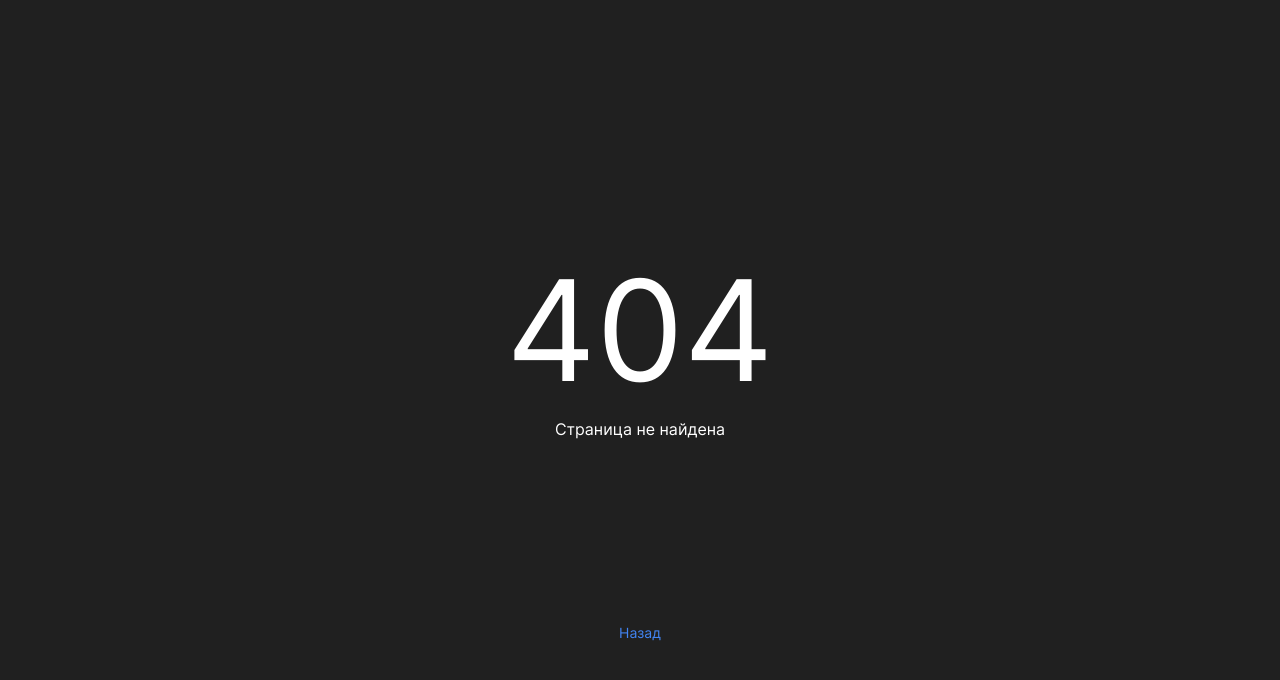
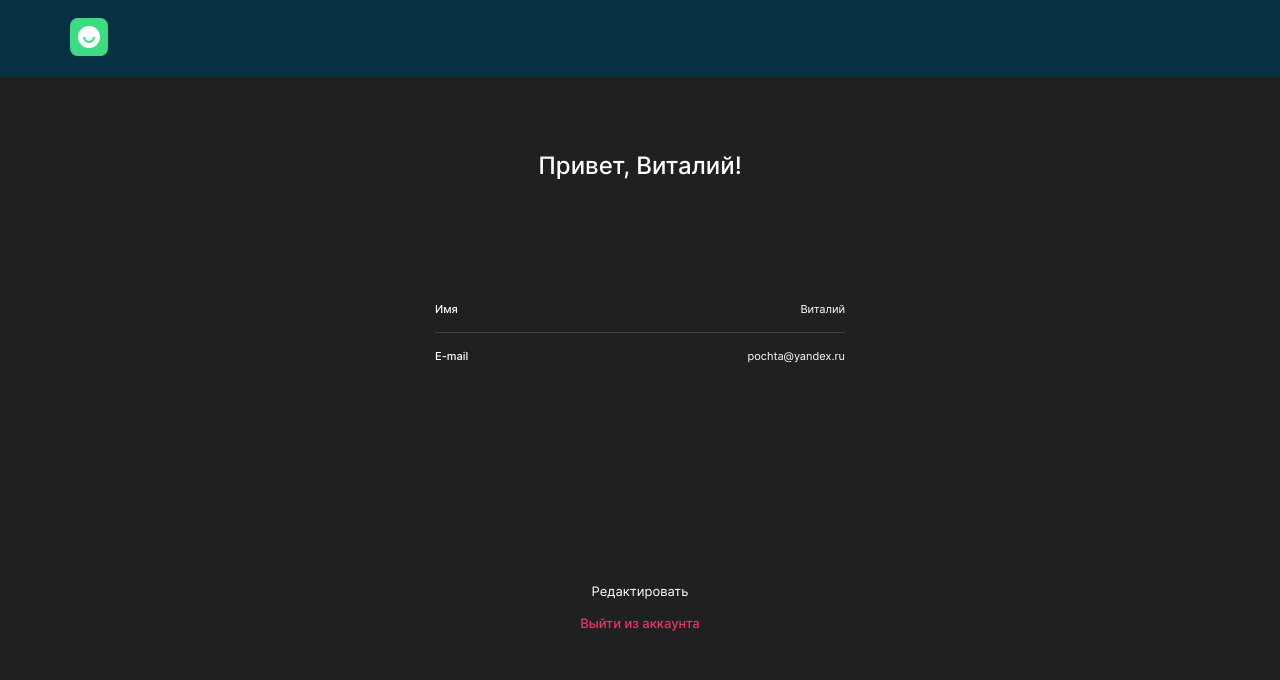
Before and after one commit to sergievskaya/movies-explorer-frontend, a React (Create React App) app: page /profile in a window 1280 px wide. Before the commit this address had no page. Shown: the top 680 px of the page. Built offline with nearby package versions, Linux system fonts and the light colour scheme.

Commit message:
feat: добавить компонент Profile

```diff
--- a/src/components/App/App.js
+++ b/src/components/App/App.js
@@ -9,6 +9,7 @@ import SavedMovies from '../SavedMovies/SavedMovies';
 import PageNotFound from '../PageNotFound/PageNotFound';
 import Register from '../Register/Register';
 import Login from '../Login/Login';
+import Profile from '../Profile/Profile';
 
 function App() {
 
@@ -16,7 +17,7 @@ function App() {
 
   return (
     <div className="page">
-      {pathname === '/' || pathname === '/movies' || pathname === '/saved-movies' ? <Header /> : <></>}
+      {pathname === '/' || pathname === '/movies' || pathname === '/saved-movies' || pathname === '/profile' ? <Header /> : <></>}
 
       <Switch>
         <Route exact path="/">
@@ -39,6 +40,10 @@ function App() {
           <Login />
         </Route>
 
+        <Route path="/profile">
+          <Profile />
+        </Route>
+
         <Route path="*">
           <PageNotFound />
         </Route>
--- a/src/components/Login/Login.js
+++ b/src/components/Login/Login.js
@@ -14,7 +14,7 @@ function Login() {
             <fieldset className="form__fields">
                 <div className= "form__field">
                     <label className="form__label">E-mail</label>
-                    <input className="form__input" type="text" required />
+                    <input className="form__input" type="email" required />
                     <span className="form__input-error"></span>
                 </div>
                 <div className= "form__field">
--- a/src/components/Profile/Profile.css
+++ b/src/components/Profile/Profile.css
@@ -0,0 +1,123 @@
+.profile {
+    padding: 74px 30px 70px;
+    display: flex;
+    flex-direction: column;
+    align-self: center;
+    align-items: center;
+    max-width: 470px;
+    width: 100%;
+    box-sizing: border-box;
+}
+
+.profile__title {
+    font-weight: 500;
+    font-size: 24px;
+    line-height: 29px;
+    margin: 0 0 106px;
+}
+
+.profile__form {
+    width: 100%;
+    display: flex;
+    flex-direction: column;
+}
+
+.profile__fields {
+    border: none;
+    padding: 0;
+    margin: 0;
+}
+
+.profile__field {
+    display: flex;
+    justify-content: space-between;
+    padding: 17px 0 16px;
+    border-bottom: 1px solid #424242;
+}
+
+.profile__field:last-child {
+    border-bottom: none;
+}
+
+.profile__label {
+    font-weight: 500;
+    font-size: 11px;
+    line-height: 13px;
+}
+
+.profile__input {
+    width: 80%;
+    background-color: transparent;
+    border: none;
+    outline: none;
+    font-weight: 400;
+    font-size: 11px;
+    line-height: 13px;
+    text-align: right;
+    color: #FFFFFF;
+    padding: 0;
+}
+
+.profile__button {
+    display: flex;
+    align-self: center;
+    background-color: transparent;
+    border: none;
+    width: max-content;
+    padding: 0;
+    font-weight: 400;
+    font-size: 13px;
+    line-height: 16px;
+}
+
+.profile__button:hover {
+    opacity: 0.8;
+    cursor: pointer;
+    transition: opacity 0.2s linear;
+}
+
+
+.profile__button_type_edit {
+    color: #fff;
+    margin: 204px 0 16px;
+}
+
+.profile__button_type_logout {
+    color: #EE3465;
+    font-weight: 500;
+}
+
+@media screen and (max-width: 1023px) {
+    .profile {
+        padding-top: 236px;
+        padding-bottom: 269px;
+    }
+
+    .profile__title {
+        margin-bottom: 79px;
+    }
+
+    .profile__button_type_edit {
+        margin-top: 194px;
+    }
+}
+
+@media screen and (max-width: 1023px) {
+    .profile {
+        padding-top: 70px;
+        padding-bottom: 40px;
+    }
+
+    .profile__title {
+        margin-bottom: 63px;
+    }
+
+    .profile__button {
+        font-size: 12px;
+        line-height: 15px;
+    }
+
+    .profile__button_type_edit {
+        margin-top: 363px;
+    }
+}
--- a/src/components/Profile/Profile.js
+++ b/src/components/Profile/Profile.js
@@ -0,0 +1,26 @@
+import React from "react";
+import './Profile.css';
+
+function Profile() {
+    return (
+        <section className="profile">
+            <h2 className="profile__title">Привет, Виталий!</h2>
+            <form className="profile__form">
+                <fieldset className="profile__fields">
+                    <div className="profile__field">
+                        <label className="profile__label">Имя</label>
+                        <input className="profile__input" type="text" required defaultValue="Виталий" />
+                    </div>
+                    <div className="profile__field">
+                        <label className="profile__label">E-mail</label>
+                        <input className="profile__input" type="email" required defaultValue="pochta@yandex.ru" />
+                    </div>
+                </fieldset>
+                <button className="profile__button profile__button_type_edit" type="button">Редактировать</button>
+                <button className="profile__button profile__button_type_logout" type="button">Выйти из аккаунта</button>
+            </form>
+        </section>
+    );
+}
+
+export default Profile;
--- a/src/components/Register/Register.js
+++ b/src/components/Register/Register.js
@@ -19,7 +19,7 @@ function Register() {
                 </div>
                 <div className= "form__field">
                     <label className="form__label">E-mail</label>
-                    <input className="form__input" type="text" required />
+                    <input className="form__input" type="email" required />
                     <span className="form__input-error"></span>
                 </div>
                 <div className= "form__field">
```
